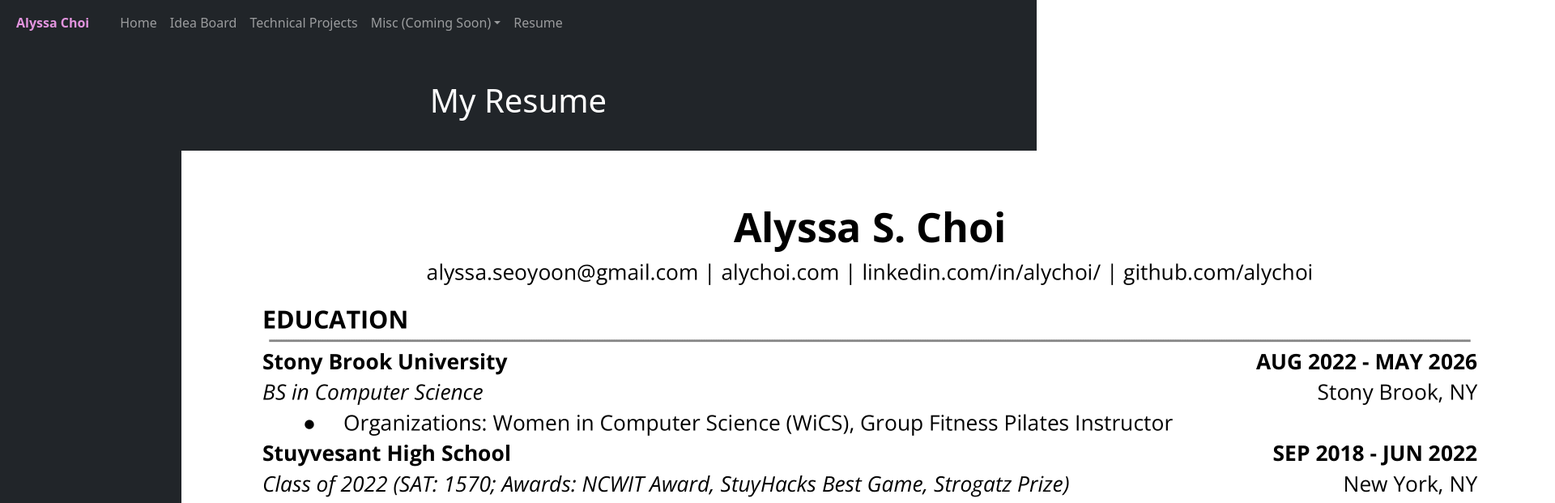
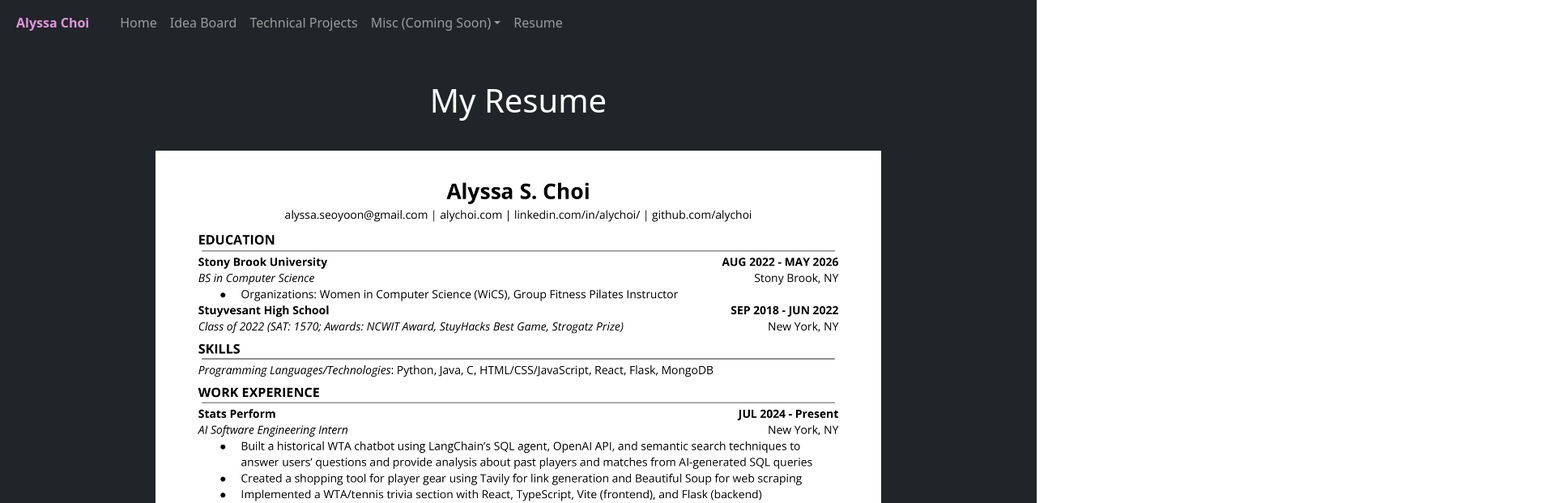
Before and after one commit to alychoi/personal-website, a React (Create React App) app: page /resume in a window 1280 px wide. Shown: the top 621 px of the page at 81% size, 1920 px wide, since content can reach past the window. Built offline with nearby package versions, Linux system fonts and the light colour scheme.

Commit message:
fixed resume size

```diff
--- a/src/Resume/Resume.js
+++ b/src/Resume/Resume.js
@@ -14,7 +14,9 @@ const styles = {
         display: "block",
         marginLeft: "auto",
         marginRight: "auto",
-        width: "65%"
+        width: "70%",
+        // height: "100%"
+        // objectFit: "cover"
     },
     Title: {
         color: "white",
@@ -29,8 +31,8 @@ const Resume = ({classes}) => {
     return (
         <div className={classes.Resume}>
             <h1 className={classes.Title}>My Resume</h1>
-            <div className={classes.Image}>
-                <img src={my_resume}></img>
+            <div>
+                <img className={classes.Image} src={my_resume}></img>
             </div>
         </div>
     );
```
